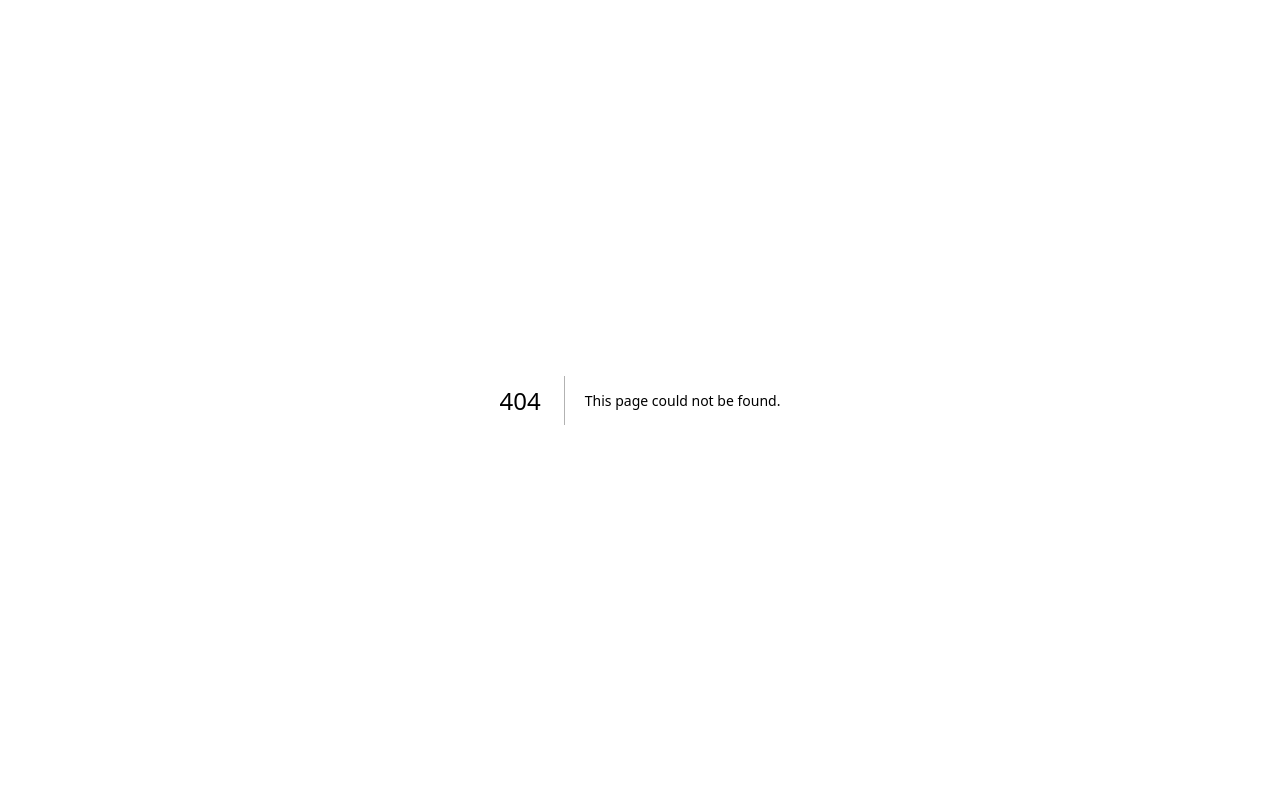
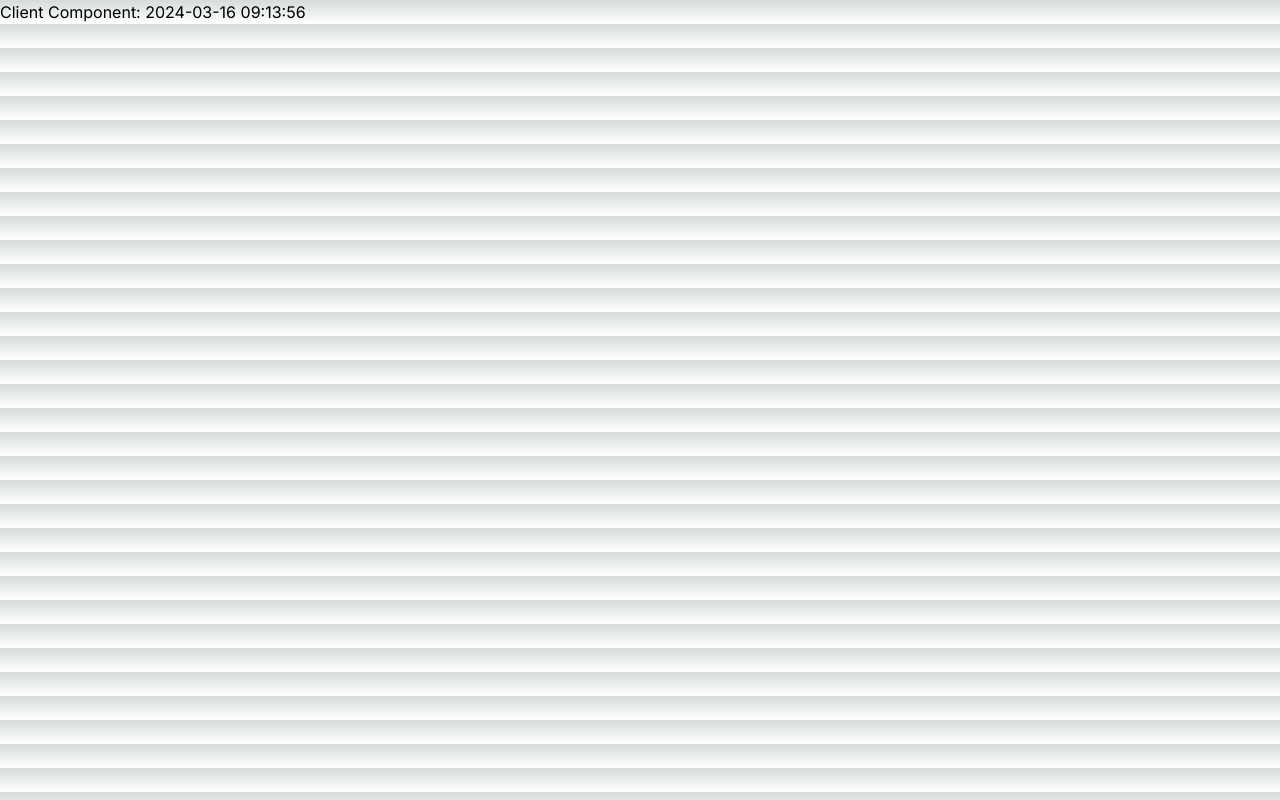
Before and after one commit to Leo-Shaoqiang/next-demo-list-v14, a Next.js app: page /client in a window 1280 px wide. Before the commit this address had no page. Built offline with nearby package versions, Linux system fonts and the light colour scheme.

Commit message:
feat: Add React Server Component

```diff
--- /dev/null
+++ b/app/client/page.js
@@ -0,0 +1,18 @@
+"use client";
+import dayjs from "dayjs";
+import { useEffect, useState } from "react";
+
+export default function ClientPage() {
+  const [currentTime, setTime] = useState("2024-11-08 16:53:09");
+
+  useEffect(() => {
+    const now = dayjs().format("YYYY-MM-DD HH:mm:ss");
+    setTime(now);
+  }, []);
+
+  return (
+    <div>
+      <p>Client Component: {currentTime}</p>
+    </div>
+  );
+}
--- /dev/null
+++ b/app/components/ClientComponent.js
@@ -0,0 +1,10 @@
+import dayjs from 'dayjs';
+
+export default function ClientComponent() {
+  const now = dayjs().format('YYYY-MM-DD HH:mm:ss');
+  return (
+    <div>
+      <p>Client Component: {now}</p>
+    </div>
+  );
+}
--- /dev/null
+++ b/app/server/page.js
@@ -0,0 +1,12 @@
+// ServerComponent.js
+import dayjs from 'dayjs';
+
+export default function ServerPage() {
+  const now = dayjs().format('YYYY-MM-DD HH:mm:ss');
+  return (
+    <div>
+      <p>Server Component: {now}</p>
+
+    </div>
+  );
+}
```
Also changed, not shown: package.json (+6 -5 lines), 1 other file (tests, documents, lock files or other folders).
